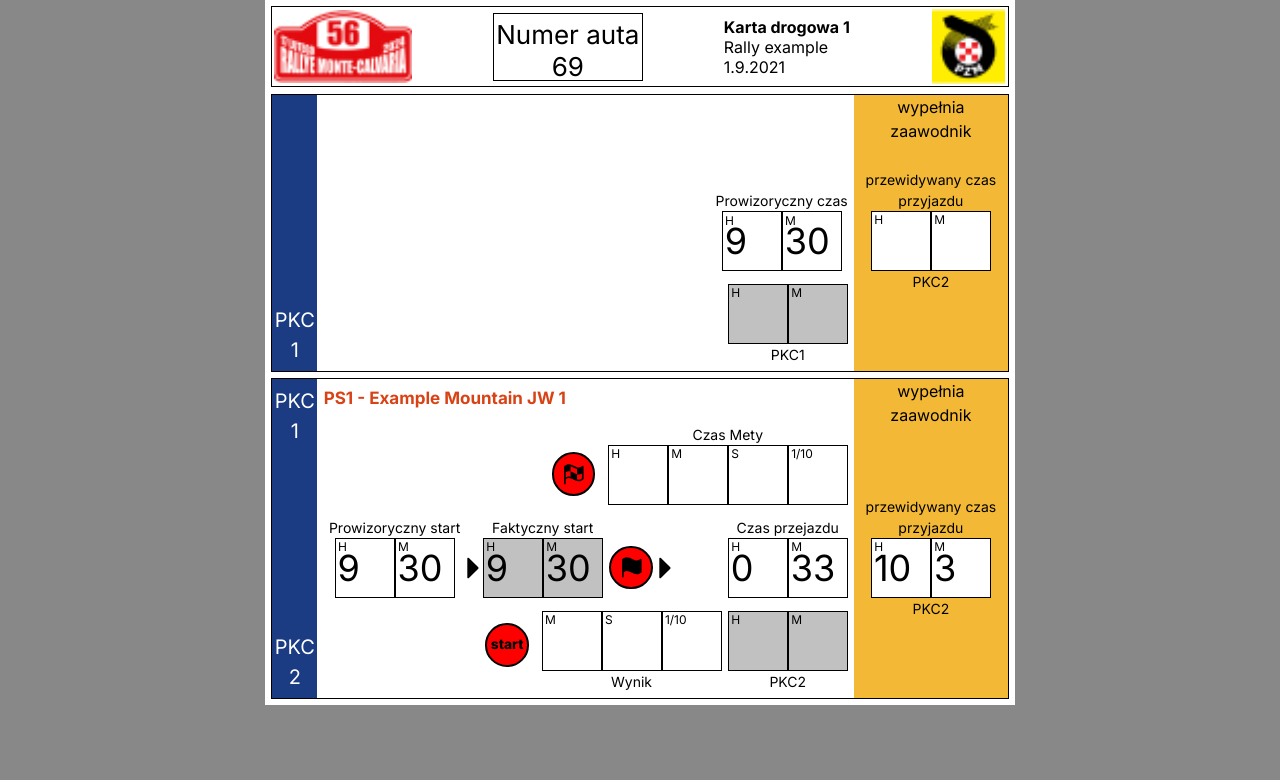
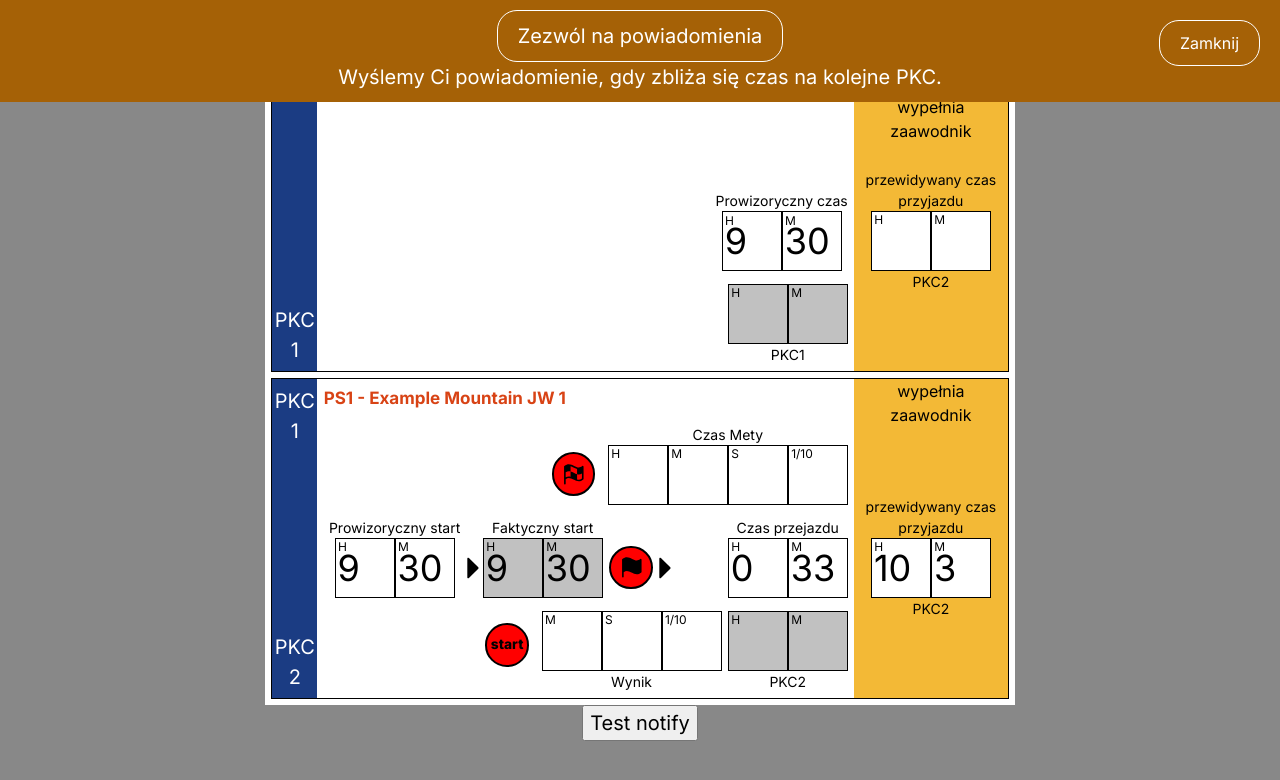
Before and after one commit to devchew/kjs-buddy, a React (Vite) app: page / in a window 1280 px wide. Shown: the top 780 px of the page. Built offline with nearby package versions, Linux system fonts and the light colour scheme.

Commit message:
notify base

```diff
--- a/src/App.tsx
+++ b/src/App.tsx
@@ -2,9 +2,16 @@
 import { Card } from './components/Card.tsx';
 import { useOffline } from './hooks/offline.ts';
 import { Countdown } from './components/Countdown.tsx';
+import { useBroadcast } from './hooks/useBroadcast.ts';
+import { AskNotificationBar } from './components/AskNotificationBar.tsx';
 
 function App () {
-    const isOffline = useOffline()
+    const isOffline = useOffline();
+    const {postMessage} = useBroadcast();
+
+    const testNotify = () => {
+        postMessage('notifiyTest', 'Test notification');
+    }
 
     return (
         <div style={{
@@ -23,6 +30,8 @@ function App () {
             }}>
                 Brak połączenia z internetem
             </div>}
+            <AskNotificationBar />
+            <button onClick={testNotify}>Test notify</button>
             <Countdown />
         </div>
     )
--- /dev/null
+++ b/src/components/AskNotificationBar.css
@@ -0,0 +1,44 @@
+.askNotificationBar {
+    position: fixed;
+    left: 0;
+    top: 0;
+    width: 100%;
+    background-color: #a56106;
+    display: flex;
+    flex-direction: column;
+    align-items: center;
+    justify-content: center;
+    padding: .5rem;
+    color: #fff;
+}
+
+.askNotificationBar__action {
+    border: 1px solid #fff;
+    padding: .5rem 1rem;
+    border-radius: 20px;
+    background-color: transparent;
+    color: #fff;
+    cursor: pointer;
+}
+.askNotificationBar__action:hover {
+    background-color: #fff;
+    color: #a56106;
+}
+
+.askNotificationBar__dismiss {
+    position: absolute;
+    right: 1rem;
+    top: 1rem;
+    cursor: pointer;
+    border: 1px solid #fff;
+    padding: .5rem 1rem;
+    border-radius: 20px;
+    background-color: transparent;
+    color: #fff;
+    font-size: 0.8rem;
+}
+
+.askNotificationBar__dismiss:hover {
+    background-color: #fff;
+    color: #a56106;
+}
--- /dev/null
+++ b/src/components/AskNotificationBar.tsx
@@ -0,0 +1,61 @@
+import { FunctionComponent, useCallback, useEffect, useState } from 'react';
+import './AskNotificationBar.css';
+
+const useNotificationPermision = () => {
+    const [granted, setGranted] = useState(false);
+    const [unsupported, setUnsupported] = useState(false);
+
+    useEffect(() => {
+        setGranted(false);
+        setUnsupported(false);
+
+        if (!("Notification" in window)) {
+            setUnsupported(true);
+            setGranted(false);
+            return;
+        }
+
+        if (Notification.permission === "granted") {
+            setGranted(true);
+            return;
+        }
+
+        setGranted(false);
+    }, []);
+
+    const askNotificationPermission = useCallback(() => {
+        if (unsupported || granted) {
+            return;
+        }
+
+        Notification.requestPermission().then((permission) => {
+            if (permission === "granted") {
+                setGranted(true);
+            }
+        });
+
+    }, [unsupported, granted]);
+
+
+    return { granted, unsupported, askNotificationPermission };
+}
+
+
+export const AskNotificationBar: FunctionComponent = () => {
+    const { askNotificationPermission, granted, unsupported } = useNotificationPermision();
+    const [hidden, setHidden] = useState(false);
+
+    if (unsupported || granted || hidden) {
+        return null;
+    }
+
+    return (
+        <div className="askNotificationBar">
+            <button onClick={askNotificationPermission} className="askNotificationBar__action">Zezwól na powiadomienia</button>
+            <p>
+                Wyślemy Ci powiadomienie, gdy zbliża się czas na kolejne PKC.
+            </p>
+            <button onClick={() => setHidden(true)} className="askNotificationBar__dismiss">Zamknij</button>
+        </div>
+    );
+}
--- a/src/types/Messages.ts
+++ b/src/types/Messages.ts
@@ -5,4 +5,5 @@ export interface Messages {
     countdown: Countdown;
     panels: CardPanel[];
     cardInfo: CardInfo;
+    notifiyTest: string;
 }
```
Also changed, not shown: src/sw.ts (+11 -0 lines).
